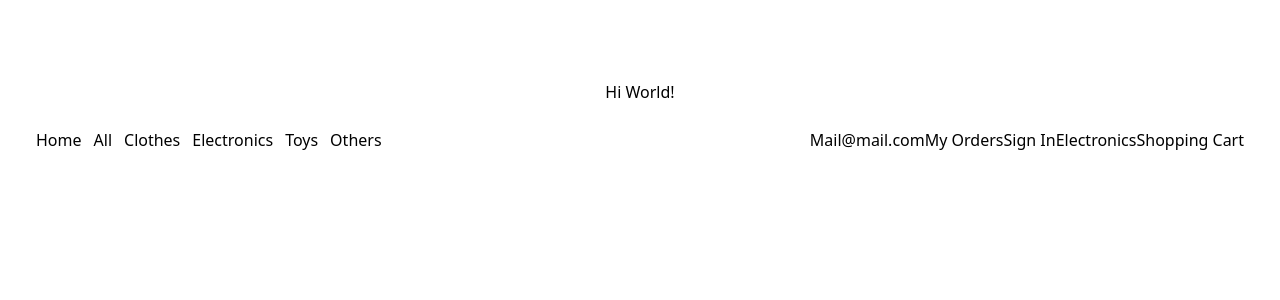
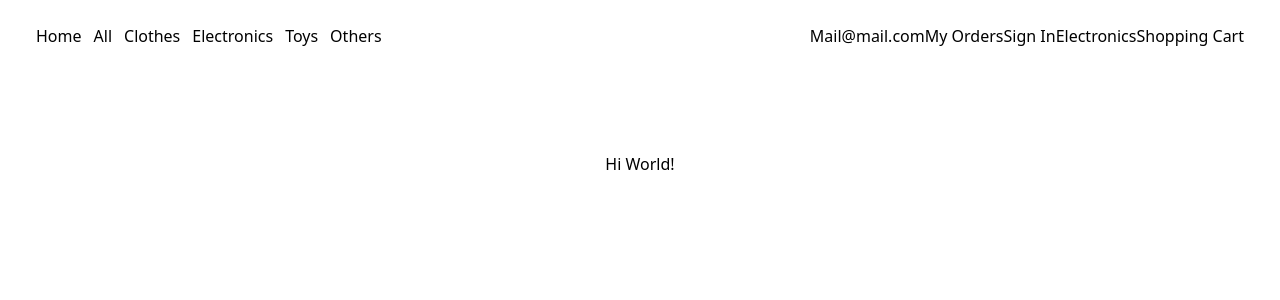
Before and after one commit to Diegofergamboa/Ecommerce-React-Tailwind-App, a React (Vite) app: page / in a window 1280 px wide. Shown: the top 300 px of the page. Built offline with nearby package versions, Linux system fonts and the light colour scheme.

Commit message:
NavBar Bug on top section fixed

```diff
--- a/src/Components/Layout/index.jsx
+++ b/src/Components/Layout/index.jsx
@@ -1,4 +1,4 @@
-const Layout = ({ children }) => {
+const Layout = ( {children} ) => {
     return (
         <div className='flex flex-col items-center justify-center mt-20'>
             {children}
--- a/src/Pages/App/index.jsx
+++ b/src/Pages/App/index.jsx
@@ -24,8 +24,8 @@ const AppRouters = () => {
 function App() {
   return (
     <BrowserRouter>
-        <AppRouters/>
         <Navbar />
+        <AppRouters />
     </BrowserRouter>
   )
 }
```
